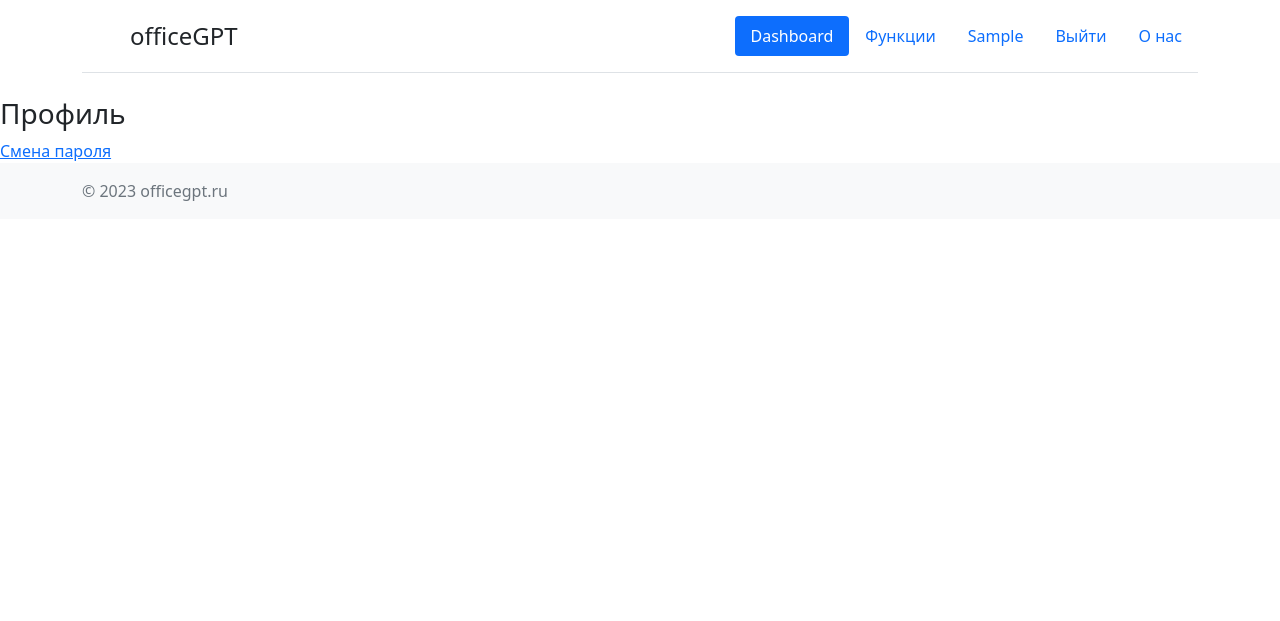
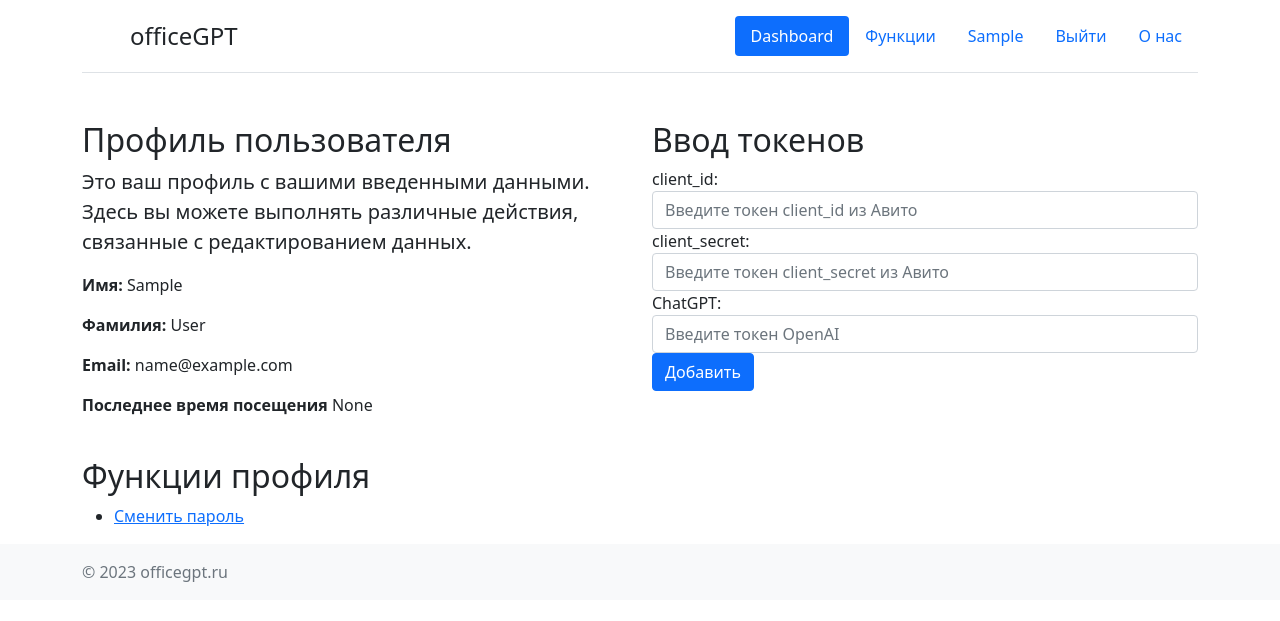
Before and after one commit to Narek12345/OfficeGPT, a Django app: page /account/profile/ in a window 1280 px wide. Shown: the top 621 px of the page. Run offline with Django 5.2, Linux system fonts and the light colour scheme; the visitor is signed in with stand-in values (Sample User, id 1); some libraries are stand-ins or nearby versions.

Commit message:
Created a beautiful profile page.

```diff
--- a/account/templates/account/profile.html
+++ b/account/templates/account/profile.html
@@ -1,6 +1,50 @@
 {% extends 'base.html' %}
 
 {% block content %}
-	<h3>Профиль</h3>
-	<a href="{% url 'account:password_change' %}">Смена пароля</a>
+	<div class="container mt-5">
+		<div class="row">
+			<!-- Информация о профиле. -->
+			<div class="col-lg-6">
+				<h2>Профиль пользователя</h2>
+				<p class="lead text-justify">
+					Это ваш профиль с вашими введенными данными. Здесь вы можете выполнять различные действия, связанные с редактированием данных.
+				</p>
+				<p><strong>Имя:</strong> {{ user.first_name }}</p>
+				<p><strong>Фамилия:</strong> {{ user.last_name }}</p>
+				<p><strong>Email:</strong> {{ user.email }}</p>
+				<p><strong>Последнее время посещения</strong> {{ user.last_login }}</p>
+			</div>
+
+			<!-- Форма для ввода токенов. -->
+			<div class="col-lg-6">
+				<h2>Ввод токенов</h2>
+				<form>
+					<div class="form-group">
+						<label for="token1">client_id:</label>
+						<input type="text" class="form-control" id="token1" name="token1" placeholder="Введите токен client_id из Авито" required>
+					</div>
+					<div class="form-group">
+						<label for="token2">client_secret:</label>
+						<input type="text" class="form-control" id="token2" name="token2" placeholder="Введите токен client_secret из Авито" required>
+					</div>
+					<div class="form-group">
+						<label for="token3">ChatGPT:</label>
+						<input type="text" class="form-control" id="token3" name="token3" placeholder="Введите токен OpenAI" required>
+					</div>
+					<button type="submit" class="btn btn-primary">Добавить</button>
+				</form>
+			</div>
+
+			<!-- Блок с различными функциями. -->
+			<div class="row mt-4">
+      			<div class="col-lg-12">
+        			<h2>Функции профиля</h2>
+        			<ul>
+          				<li><a href="#">Сменить пароль</a></li>
+          				<!-- Добавьте другие функции по желанию -->
+        			</ul>
+      			</div>
+    		</div>
+		</div>
+	</div>
 {% endblock %}
```
